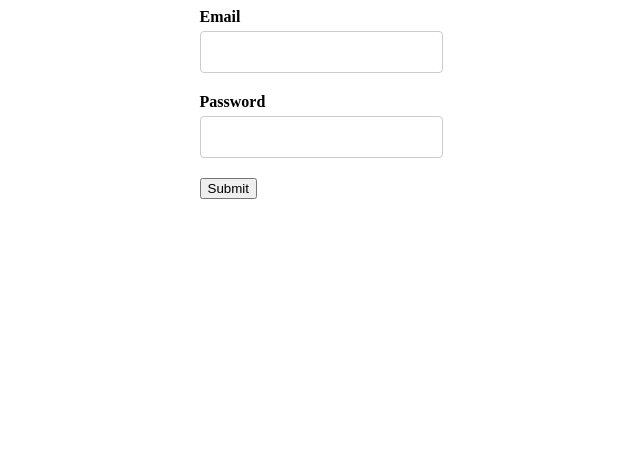
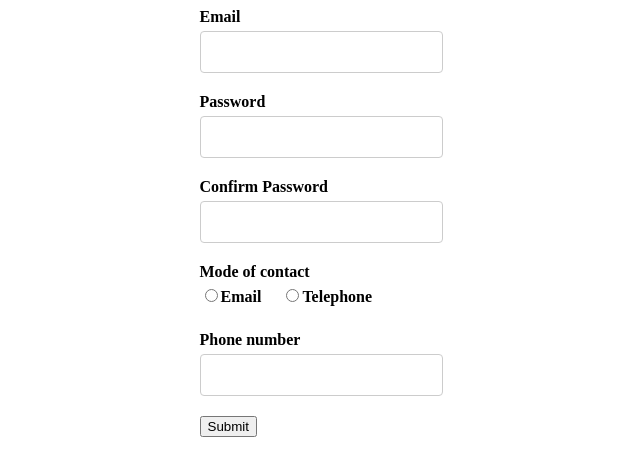
Before and after one commit to fachry99/React-Formik, a React (Vite) app in the folder Form-Demo/: page / in a window 1280 px wide. Shown: the top 476 px of the page, without its empty margins (328-968 px from the left). Built offline with nearby package versions, Linux system fonts and the light colour scheme.

Commit message:
create registrion form

```diff
--- a/Form-Demo/src/App.jsx
+++ b/Form-Demo/src/App.jsx
@@ -1,12 +1,14 @@
 import "./App.css";
 // import FormikContainer from "./components/FormikContainer";
 import LoginForm from "./components/LoginForm";
+import RegistrationForm from "./components/RegistrationForm";
 // import YoutubeForm from "./components/YoutubeForm";
 
 function App() {
   return (
     <div className="App">
-      <LoginForm />
+      <RegistrationForm />
+      {/* <LoginForm /> */}
       {/* <FormikContainer /> */}
       {/* <YoutubeForm /> */}
     </div>
--- /dev/null
+++ b/Form-Demo/src/components/RegistrationForm.jsx
@@ -0,0 +1,83 @@
+import { Formik, Form } from "formik";
+import * as Yup from "yup";
+import FormikControl from "./FormikControl";
+
+function RegistrationForm() {
+  const options = [
+    { key: "Email", value: "emailmoc" },
+    { key: "Telephone", value: "telephonemoc" },
+  ];
+  const initialValues = {
+    email: "",
+    password: "",
+    confirmPassword: "",
+    modeOfContact: "",
+    phone: "",
+  };
+
+  const validationSchema = Yup.object({
+    email: Yup.string().email("Invalid email format").required("Required"),
+    password: Yup.string().required("Required"),
+    confirmPassword: Yup.string()
+      .oneOf([Yup.ref("password"), ""], "Passwords must match")
+      .required("Required"),
+    modeOfContact: Yup.string().required("Required"),
+    phone: Yup.string().when("modeOfContact", {
+      is: "telephonemoc",
+      then: Yup.string().required("Required"),
+    }),
+  });
+
+  const onSubmit = (values) => {
+    console.log("Form data", values);
+  };
+  return (
+    <Formik
+      initialValues={initialValues}
+      validationSchema={validationSchema}
+      onSubmit={onSubmit}
+    >
+      {(formik) => {
+        return (
+          <Form>
+            <FormikControl
+              control="input"
+              type="email"
+              label="Email"
+              name="email"
+            />
+            <FormikControl
+              control="input"
+              type="password"
+              label="Password"
+              name="password"
+            />
+            <FormikControl
+              control="input"
+              type="password"
+              label="Confirm Password"
+              name="confirmPassword"
+            />
+            <FormikControl
+              control="radio"
+              label="Mode of contact"
+              name="modeOfContact"
+              options={options}
+            />
+            <FormikControl
+              control="input"
+              type="text"
+              label="Phone number"
+              name="phone"
+            />
+            <button type="submit" disabled={!formik.isValid}>
+              Submit
+            </button>
+          </Form>
+        );
+      }}
+    </Formik>
+  );
+}
+
+export default RegistrationForm;
```
